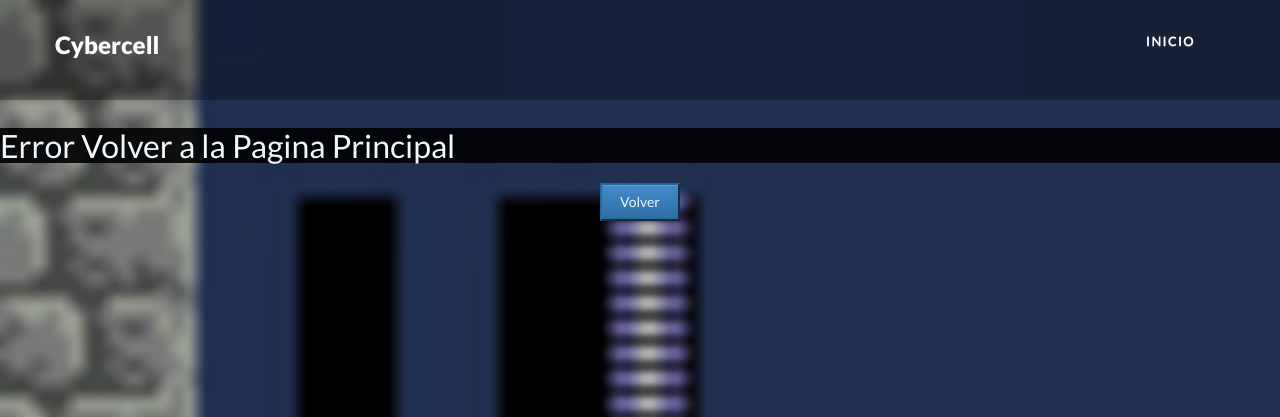
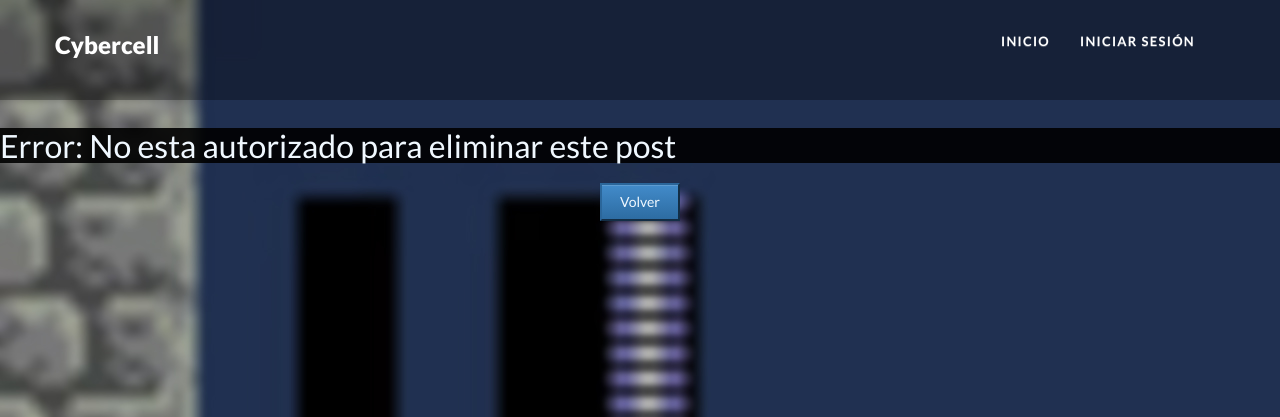
Before and after one commit to p1nhead98/AO_VC, a Django app: page /post/1/eliminar/ in a window 1280 px wide. Shown: the top 417 px of the page. Run offline with Django 3.2, Linux system fonts and the light colour scheme; data comes from the database, SQL or seed files in the repository; both versions use the stored data as it was after the commit; some libraries are stand-ins or nearby versions.

Commit message:
Commit 6, login de usuarios

```diff
--- a/miSitio/blog/templates/blog/base.html
+++ b/miSitio/blog/templates/blog/base.html
@@ -49,7 +49,11 @@
           <li class="active"><a href="/">Inicio</a></li>
           {% if user.is_authenticated %}
           <li><a href="{% url 'post_new' %}">Subir Proyecto</a></li>
+          <li><a href="{% url 'logout' %}">Cerrar Sesión</a></li>
+          {% else %}
+          <li><a href="{% url 'login' %}"> Iniciar Sesión</a></li>
           {% endif %}
+
         </ul>
       </div>
       <!--/.navbar-collapse -->
--- a/miSitio/blog/templates/blog/post_delete.html
+++ b/miSitio/blog/templates/blog/post_delete.html
@@ -1,7 +1,7 @@
 {% extends 'blog/base.html' %}
 
 {% block content %}
-{% if user.is_authenticated %}
+{% ifequal request.user post.author %}
 <br>
 <br>
 <br>
@@ -23,9 +23,9 @@
 {% else %}
 <br><br><br><br><br>
 <div class="fondograd">
-    <h2 style="color: aliceblue;"> Error Volver a la Pagina Principal </h2>
+    <h2 style="color: aliceblue;"> Error: No esta autorizado para eliminar este post </h2>
 </div>
 <button class="center btn-primary"> <a class="btn  " style="color: aliceblue;" href="{% url 'post_list' %}"> Volver</a> </button>
 
-{% endif %}
+{% endifequal %}
 {% endblock %}
--- a/miSitio/blog/templates/blog/post_edit.html
+++ b/miSitio/blog/templates/blog/post_edit.html
@@ -28,7 +28,7 @@
     {% else %}
     <br><br><br><br><br>
 <div class="fondograd">
-    <h2 style="color: aliceblue;"> Error Volver a la Pagina Principal </h2>
+    <h2 style="color: aliceblue;"> Error: Usted no esta autorizado para editar este post  </h2>
 </div>
 <button class="center btn-primary"> <a class="btn  " style="color: aliceblue;" href="{% url 'post_list' %}"> Volver</a> </button>
 
--- a/miSitio/blog/urls.py
+++ b/miSitio/blog/urls.py
@@ -9,5 +9,8 @@ urlpatterns = [
     path('post/new/', views.post_new, name='post_new'),
     path('post/<int:pk>/edit/', views.post_edit, name='post_edit'),
     path('post/<int:pk>/eliminar/', views.post_delete, name='post_delete'),
+    path('register',views.register),
+    path('login',views.login, name="login"),
+    path('logout',views.logout, name='logout'),
 
 ] + static(settings.MEDIA_URL, document_root=settings.MEDIA_ROOT)
--- a/miSitio/blog/views.py
+++ b/miSitio/blog/views.py
@@ -1,4 +1,8 @@
 from django.shortcuts import render, get_object_or_404,redirect
+from django.contrib.auth import authenticate
+from django.contrib.auth.forms import AuthenticationForm, UserCreationForm
+from django.contrib.auth import login as do_login
+from django.contrib.auth import logout as do_logout
 from django.utils import timezone
 from .models import Post
 from .forms import PostForm
@@ -28,17 +32,20 @@ def post_new(request):
 
 def post_edit(request, pk):
     post = get_object_or_404(Post, pk=pk)
-    if request.method == "POST":
-        form = PostForm(request.POST, request.FILES, instance=post)
-        if form.is_valid():
-            post = form.save(commit=False)
-            post.author = request.user
+    if post.author == request.user:
+        if request.method == "POST":
+            form = PostForm(request.POST, request.FILES, instance=post)
+            if form.is_valid():
+                post = form.save(commit=False)
+                post.author = request.user
 
-            post.published_date = timezone.now()
-            post.save()
-            return redirect('post_detail', pk=post.pk)
+                post.published_date = timezone.now()
+                post.save()
+                return redirect('post_detail', pk=post.pk)
+        else:
+            form = PostForm(instance=post)
     else:
-        form = PostForm(instance=post)
+        return redirect('post_detail',pk=post.pk)
     return render(request, 'blog/post_edit.html', {'form': form})
 
 def post_delete(request, pk):
@@ -47,3 +54,31 @@ def post_delete(request, pk):
         post.delete()
         return redirect('post_list')
     return render(request, 'blog/post_delete.html',{'post':post})
+
+def register(request):
+    form = UserCreationForm()
+    if request.method == "POST":
+        form = UserCreationForm(data = request.POST)
+        if form.is_valid():
+            user = form.save()
+            if user is not None:
+                do_login(request, user)
+                return redirect('/')
+    return render(request, "blog/register.html", {'form':form})
+
+def login(request):
+    form=AuthenticationForm()
+    if request.method=="POST":
+        form =AuthenticationForm(data=request.POST)
+        if form.is_valid():
+            username  = form.cleaned_data['username']
+            password = form.cleaned_data['password']
+            user = authenticate(username=username, password=password)
+            if user is not None:
+                do_login(request,user)
+                return redirect('post_list')
+    return render(request, "blog/login.html", {'form':form})
+
+def logout(request):
+    do_logout(request)
+    return redirect('/')
```
Also changed, not shown: miSitio/blog/templates/blog/login.html (added, +12 -0 lines), miSitio/blog/templates/blog/post_detail.html (+7 -3 lines), miSitio/blog/templates/blog/register.html (added, +12 -0 lines), miSitio/db.sqlite3, 1 other file.
